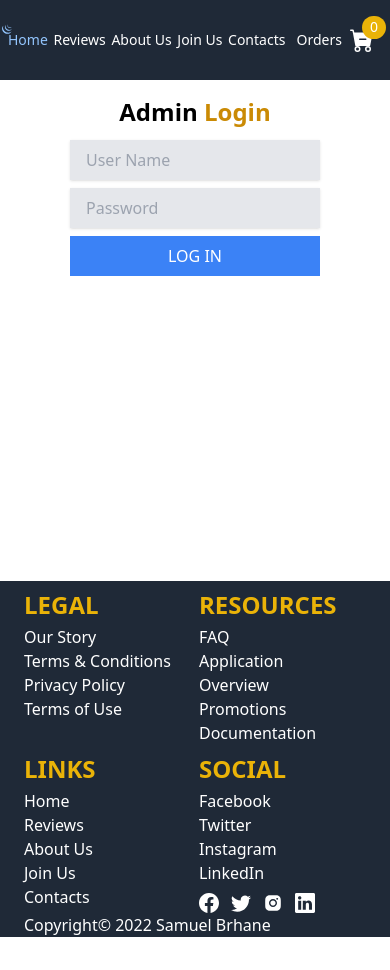
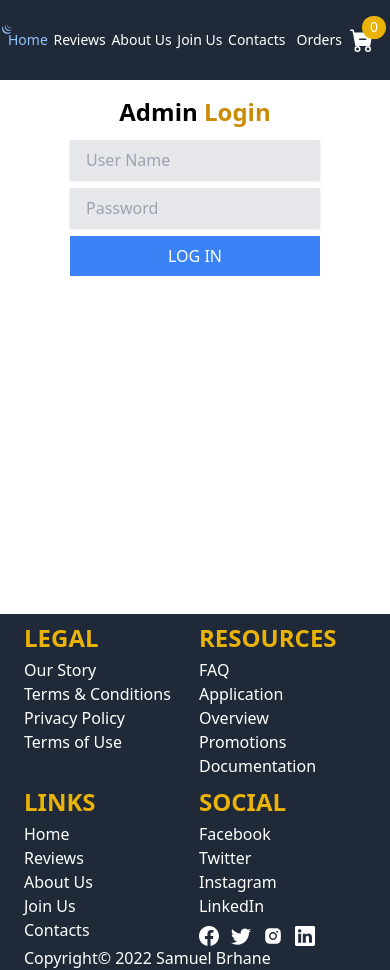
Before and after one commit to samuelberhane/food-delivery-app, a Next.js app: page /login in a window 390 px wide. Before the commit the page ends 937 px from the top, so only its background shows below. Built offline with nearby package versions, Linux system fonts and the light colour scheme.

Commit message:
Make admin page and admin login page responsive.

```diff
--- a/components/Items.jsx
+++ b/components/Items.jsx
@@ -9,7 +9,7 @@ const Items = ({ handleDelete, allItems }) => {
         Food <span className="text-yellow-600">Items</span>
       </h1>
       <div className="bg-white">
-        <div className="grid grid-cols-7 gap-4 bg-[#ecefd2] px-2 py-1">
+        <div className="grid grid-cols-5 sm:grid-cols-7 gap-6 bg-[#ecefd2] px-2 py-1 text-[12px] sm:text-sm md:text-[16px]">
           <p>Id</p>
           <p>Name</p>
           <p>Image</p>
@@ -20,10 +20,10 @@ const Items = ({ handleDelete, allItems }) => {
         </div>
         {allItems?.slice(0, index)?.map((item, index) => (
           <div
-            className="px-2 py-1 mb-2 border-2 border-yellow-100 text-sm"
+            className="px-1 py-1 mb-2 border-2 border-yellow-100 text-sm"
             key={index}
           >
-            <div className="grid grid-cols-7 gap-4 pb-1">
+            <div className="grid grid-cols-5 sm:grid-cols-7 gap-6 pb-1 text-[12px] sm:text-sm md:text-[16px]">
               <p>{item?._id.slice(0, 5)}...</p>
               <p>{item?.name}</p>
               <div className="relative h-10 w-14">
--- a/pages/login.js
+++ b/pages/login.js
@@ -22,7 +22,7 @@ const Login = () => {
     }
   };
   return (
-    <div className="min-h-[56vh]">
+    <div className="min-h-[60vh] md:h-[72vh] lg:h-[60vh]">
       <div className="flex flex-col  items-center mt-4">
         <h1 className="text-2xl font-bold mb-3">
           Admin <span className="text-yellow-600">Login</span>
```
